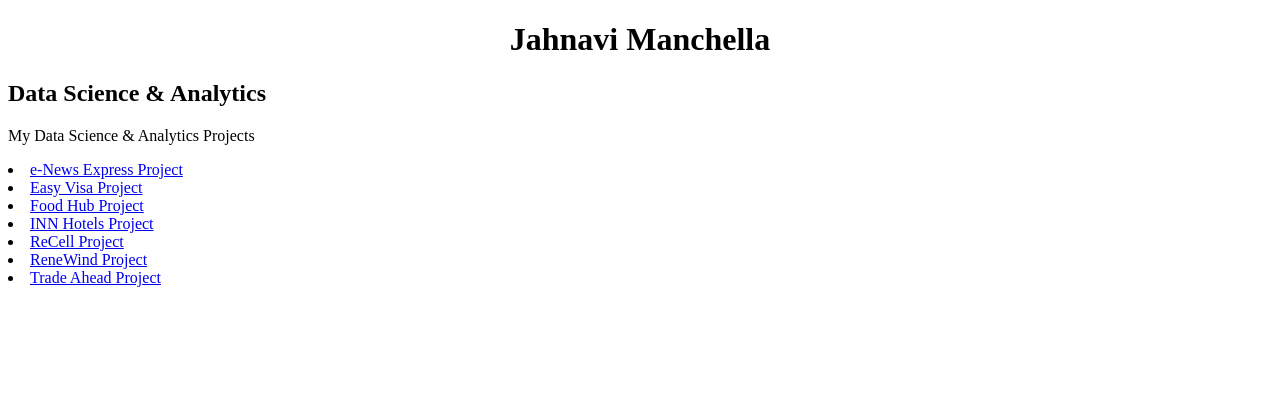
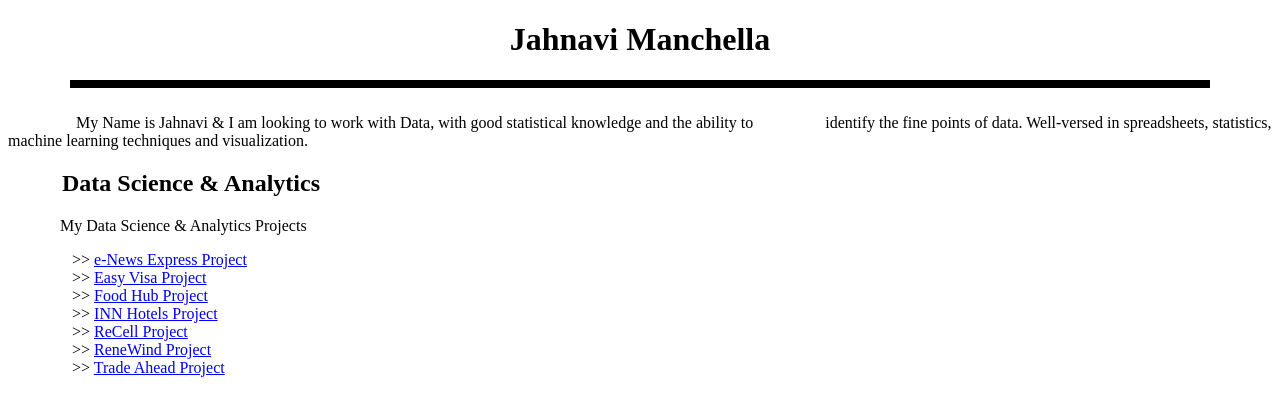
Before and after one commit to jmanchella/Data-Science-Analytics, a plain HTML site: page index.html in a window 1280 px wide. Drawn offline with Linux system fonts and the light colour scheme.

Commit message:
Update index.html

```diff
--- a/index.html
+++ b/index.html
@@ -3,20 +3,25 @@
    <head>
    <style>
    h1 {text-align: center;}
+
       <title> Data Science & Analytics </title>
    </style>
    </head>
    <body>
    	  <h1> Jahnavi Manchella </h1>
-      <h2> Data Science & Analytics </h2>
+      <hr size="8" width="90%" color="black"> <br>
 
-      <p> My Data Science & Analytics Projects </p>
-      <li> <a href="ENewsExpress_Project.html"> e-News Express Project</a> <br> </li>
-      <li> <a href="EasyVisa_Project.html"> Easy Visa Project</a> <br> </li>
-      <li> <a href="FoodHub_Project.html"> Food Hub Project</a> <br> </li>
-      <li> <a href="INNHotels_Project.html"> INN Hotels Project</a> <br> </li>
-      <li> <a href="ReCell_Project.html"> ReCell Project</a> <br> </li>
-      <li> <a href="ReneWind_Project.html"> ReneWind Project</a> <br> </li>
-      <li> <a href="Trade_Ahead_Project.html"> Trade Ahead Project</a> </li>
+      &emsp;&emsp;&emsp;&emsp; My Name is Jahnavi & I am looking to work with Data, with good statistical knowledge and the ability to &emsp;&emsp;&emsp;&emsp; identify the fine points of data. Well-versed in spreadsheets, statistics, machine learning techniques and visualization.
+
+       <h2> &emsp; &nbsp; &nbsp; Data Science & Analytics </h2>
+
+      <p>&emsp;&emsp; &nbsp; &nbsp;  My Data Science & Analytics Projects </p>
+      &emsp;&emsp;&emsp;&emsp;>> <a  href="ENewsExpress_Project.html"> e-News Express Project</a> <br>
+      &emsp;&emsp;&emsp;&emsp;>> <a href="EasyVisa_Project.html"> Easy Visa Project</a> <br>
+      &emsp;&emsp;&emsp;&emsp;>> <a href="FoodHub_Project.html"> Food Hub Project</a> <br>
+      &emsp;&emsp;&emsp;&emsp;>> <a href="INNHotels_Project.html"> INN Hotels Project</a> <br>
+      &emsp;&emsp;&emsp;&emsp;>> <a href="ReCell_Project.html"> ReCell Project</a> <br>
+      &emsp;&emsp;&emsp;&emsp;>> <a href="ReneWind_Project.html"> ReneWind Project</a> <br>
+      &emsp;&emsp;&emsp;&emsp;>> <a href="Trade_Ahead_Project.html"> Trade Ahead Project</a>
    </body>
 </html>
```
